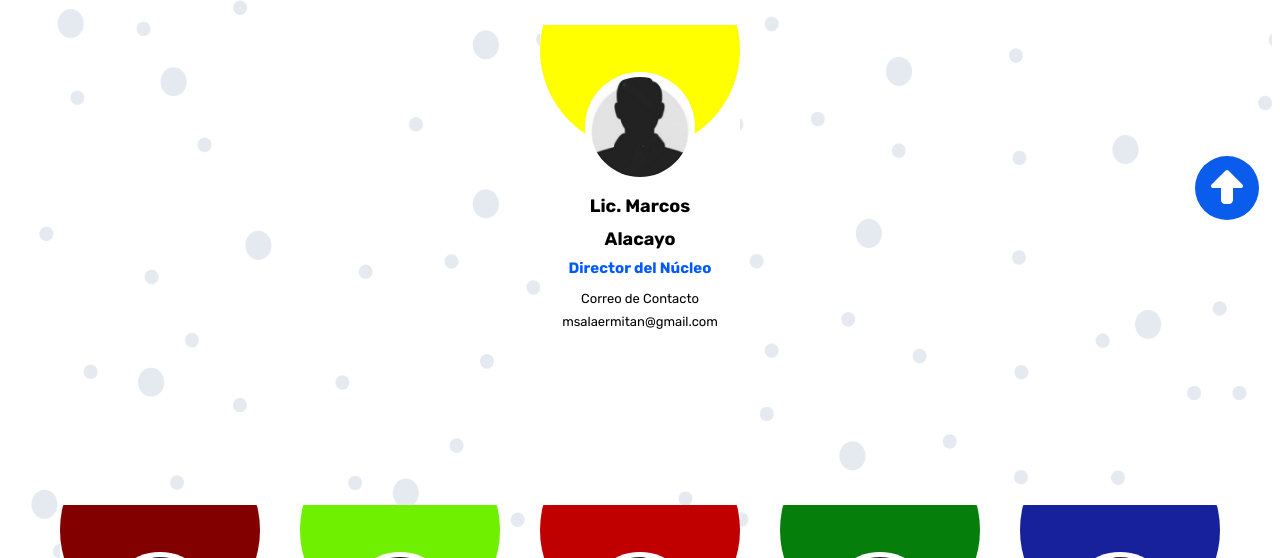
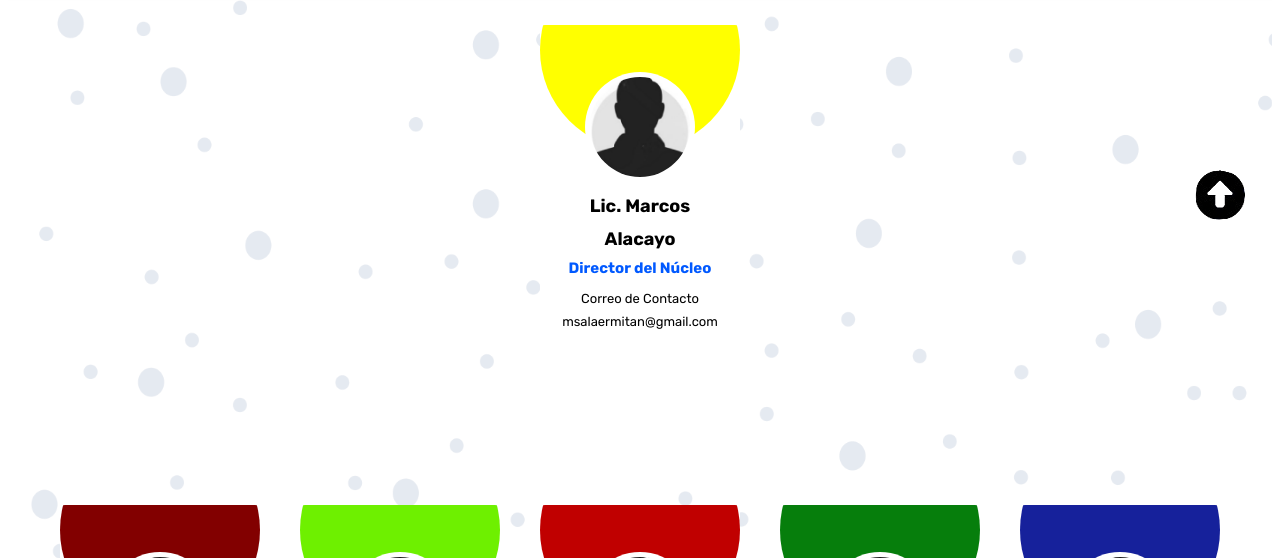
Before and after one commit to Portal-Web-UPTAEB-Nucleo-Jimenez/Portal-Web, a plain HTML site: page contactanos.html in a window 1280 px wide. Shown: the part 542-1100 px from the top of the page. Drawn offline with Linux system fonts and the light colour scheme.

Commit message:
Add files via upload

```diff
--- a/contactanos.html
+++ b/contactanos.html
@@ -184,7 +184,7 @@
 
 <!-- boton "ir arriba" -->
 <a class="ir-arriba" href="#" title="Ir Arriba">
-    <img src="images/flecha-arriba.svg" />
+    <img src="images/flecha-arriba.png" />
 </a>
 
     <!-- footer -->
```
Also changed, not shown: nosotros.html (+1 -1 lines), pnf-administracion.html (+1 -1 lines), pnf-agroalimentacion.html (+1 -1 lines), pnf-contaduria.html (+1 -1 lines), pnf-deporte.html (+1 -1 lines), pnf-informatica.html (+1 -1 lines).
